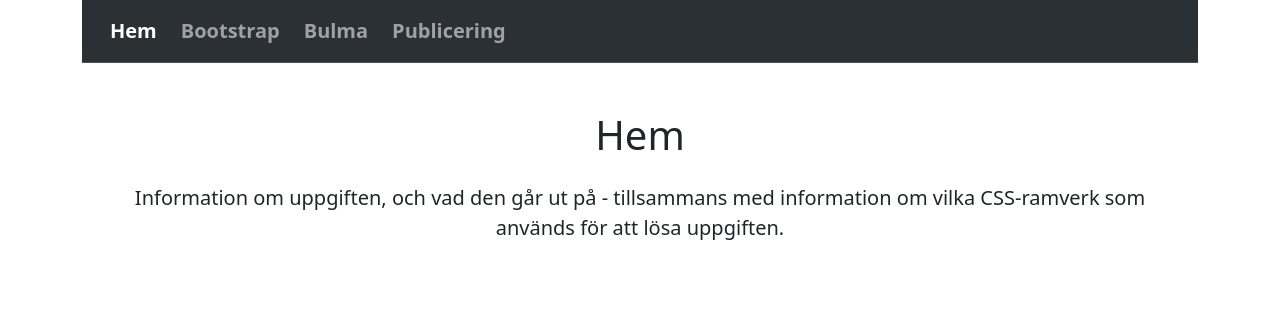
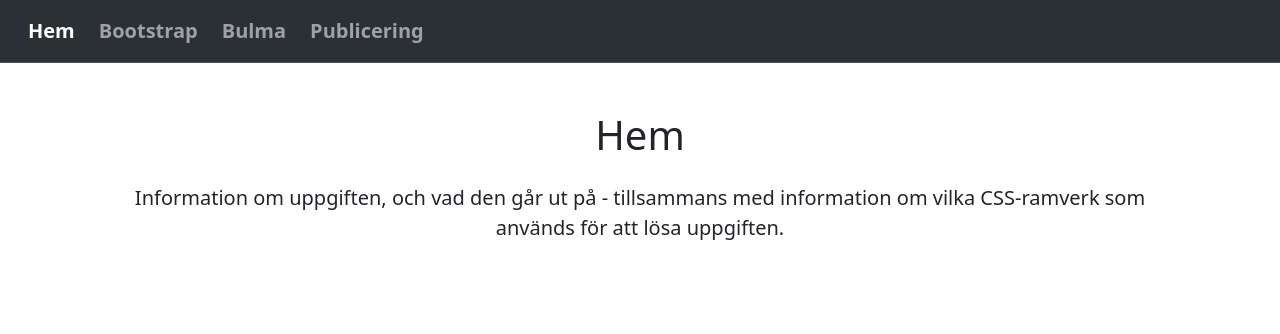
Before and after one commit to peing22/DT193G-Moment-1, a plain HTML site: page index.html in a window 1280 px wide. Drawn offline with nearby package versions, Linux system fonts and the light colour scheme.

Commit message:
Flyttar div.container

```diff
--- a/index.html
+++ b/index.html
@@ -10,20 +10,18 @@
 </head>
 
 <body>
-    <div class="container">
-        <nav class="navbar navbar-expand-lg bg-body-tertiary bg-dark border-bottom border-body mb-5"
-            data-bs-theme="dark">
+    <nav class="navbar navbar-expand-lg bg-body-tertiary bg-dark border-bottom border-body mb-5" data-bs-theme="dark">
         <div class="container-fluid">
             <span></span>
             <button class="navbar-toggler" type="button" data-bs-toggle="collapse"
-                    data-bs-target="#navbarSupportedContent" aria-controls="navbarSupportedContent"
-                    aria-expanded="false" aria-label="Toggle navigation">
+                data-bs-target="#navbarSupportedContent" aria-controls="navbarSupportedContent" aria-expanded="false"
+                aria-label="Toggle navigation">
                 <span class="navbar-toggler-icon"></span>
             </button>
             <div class="collapse navbar-collapse" id="navbarSupportedContent">
                 <ul class="navbar-nav me-auto mb-2 mb-lg-0 fw-semibold fs-5">
-                        <li class="nav-item ms-2"><a class="nav-link active" aria-current="page"
-                                href="index.html">Hem</a></li>
+                    <li class="nav-item ms-2"><a class="nav-link active" aria-current="page" href="index.html">Hem</a>
+                    </li>
                     <li class="nav-item  ms-2"><a class="nav-link" href="bootstrap.html">Bootstrap</a></li>
                     <li class="nav-item  ms-2"><a class="nav-link" href="bulma.html">Bulma</a></li>
                     <li class="nav-item  ms-2"><a class="nav-link" href="publ.html">Publicering</a></li>
@@ -31,6 +29,7 @@
             </div>
         </div>
     </nav>
+    <div class="container">
         <h1 class="text-center mb-4">Hem</h1>
         <p class="lead text-center px-5">Information om uppgiften, och vad den går ut på - tillsammans med information
             om vilka CSS-ramverk som används för att lösa uppgiften.</p>
```
Also changed, not shown: bootstrap.html (+8 -7 lines), bulma.html (+1 -1 lines), publ.html (+7 -8 lines). Lines whose indentation alone changed are shown as unchanged.
